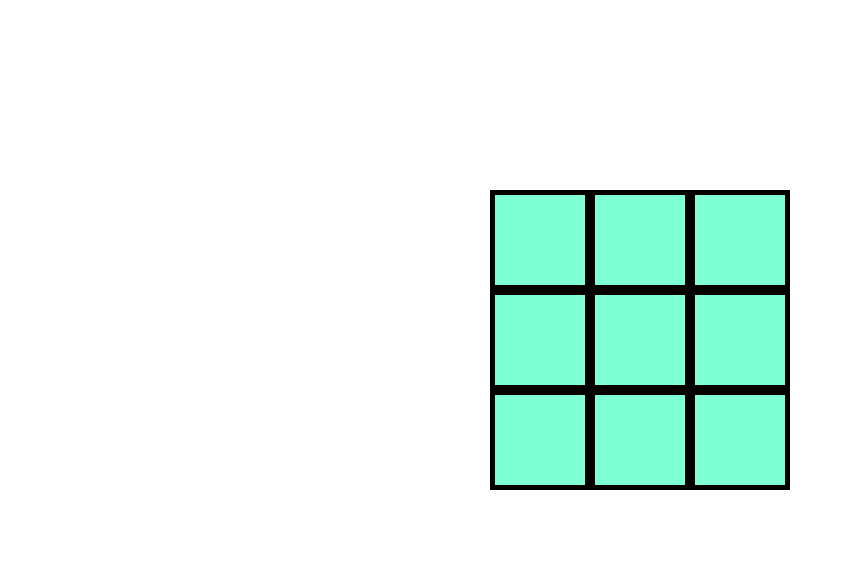
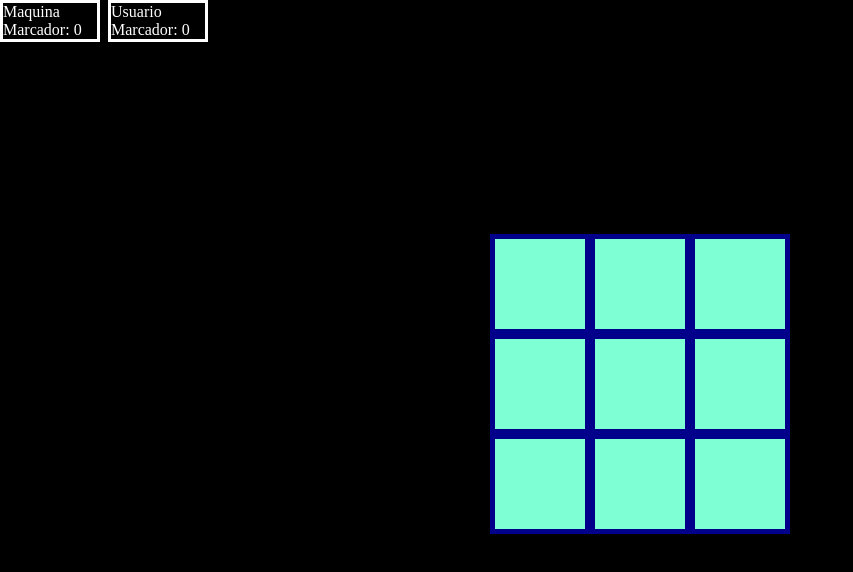
Before and after one commit to Trichoderma018/ticTacToe, a plain HTML site: page index.html in a window 1280 px wide. Shown: the whole page, without its empty margins (0-853 px from the left). Drawn offline with Linux system fonts and the light colour scheme.

Commit message:
estililos y marcadores

```diff
--- a/index.html
+++ b/index.html
@@ -7,6 +7,16 @@
     <link rel="stylesheet" href="./styles.css">
 </head>
 <body>
+    <div id="marcadores">
+        <div id="item-mark">
+            <label for="marcadorMaquina">Maquina</label>
+            <div id="marcadorMaquina">Marcador: 0</div>
+        </div>
+        <div id="item-mark">
+            <label for="marcadorUsuario">Usuario</label>
+            <div id="marcadorUsuario">Marcador: 0</div>
+        </div>
+    </div>
     <div id="container">
         <div id="item"></div>
         <div id="item"></div>
--- a/styles.css
+++ b/styles.css
@@ -1,3 +1,19 @@
+body{
+    margin: 0;
+    padding: 0;
+    background-color: black;
+}
+#marcadores{
+    display: grid;
+    position: relative;
+    grid-template-columns: repeat(2, 100px);
+    gap: 8px;
+}
+#item-mark{
+    border: 3px solid white;
+    background-color: black;
+    color: white;
+}
 #container {
     display: grid;
     position: relative;
@@ -8,7 +24,8 @@
 }
 #item {
     background-color: aquamarine;
-    border: 5px solid;
+    border: 5px solid darkblue;
+    cursor: pointer;
 }
 #item:hover {
     background-color: red;
```
